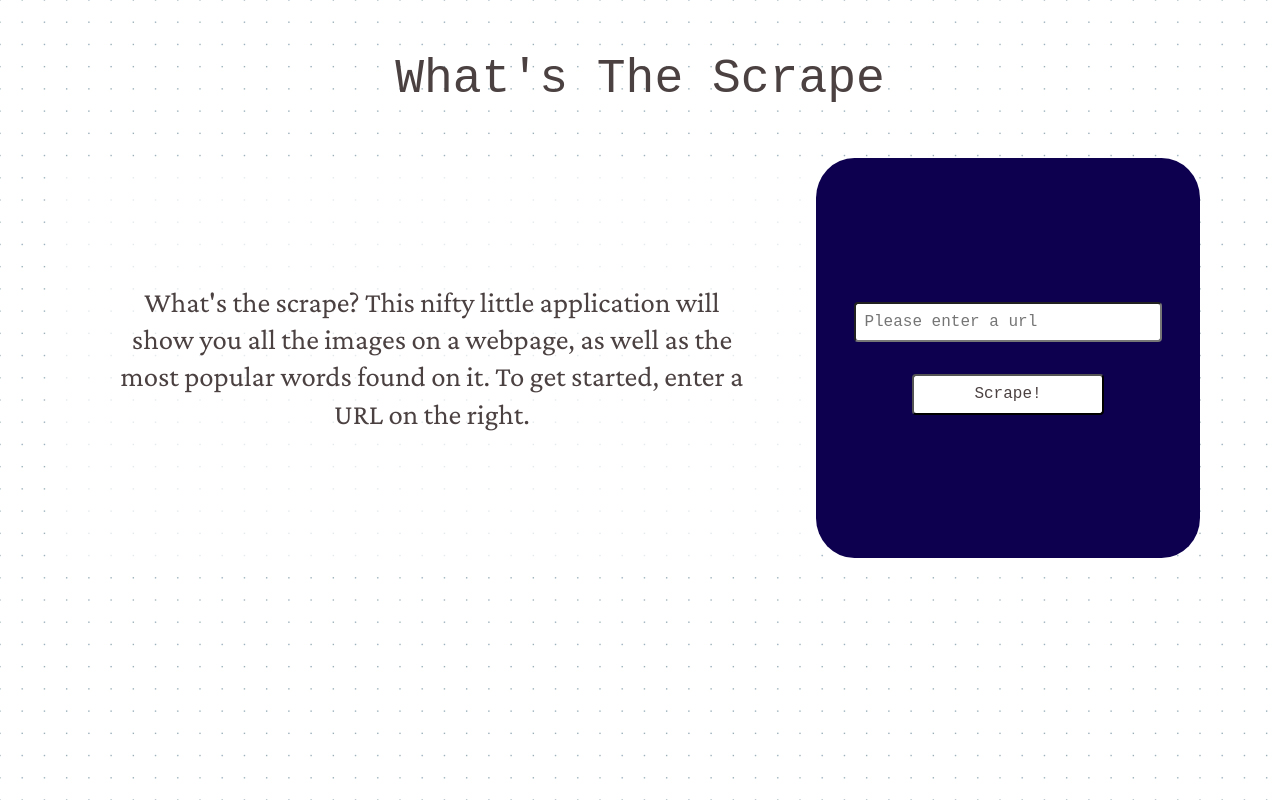
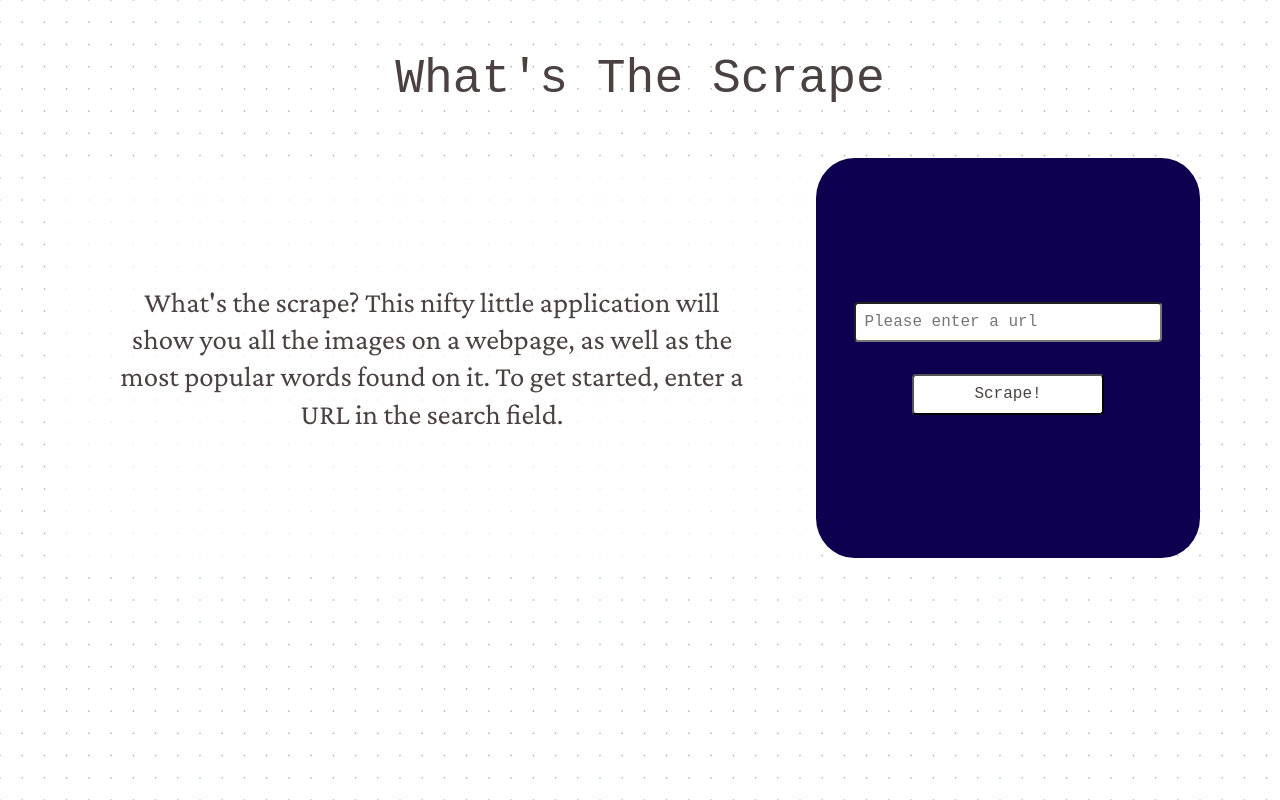
Before and after one commit to dlousa92/whatsthescrape, a React (Create React App) app: page / in a window 1280 px wide. Built offline with nearby package versions, Linux system fonts and the light colour scheme; a web font is replaced by a local one.

Commit message:
change form text

```diff
--- a/src/components/Form/Form.js
+++ b/src/components/Form/Form.js
@@ -4,7 +4,7 @@ import './form.scss'
 const Form = (props) => {
   return (
     <div className='form'>
-      <p className='form-text'>What's the scrape? This nifty little application will show you all the images on a webpage, as well as the most popular words found on it. To get started, enter a URL on the right.</p>
+      <p className='form-text'>What's the scrape? This nifty little application will show you all the images on a webpage, as well as the most popular words found on it. To get started, enter a URL in the search field.</p>
 
       <div className='form-wrapper'>
         <form>
```
